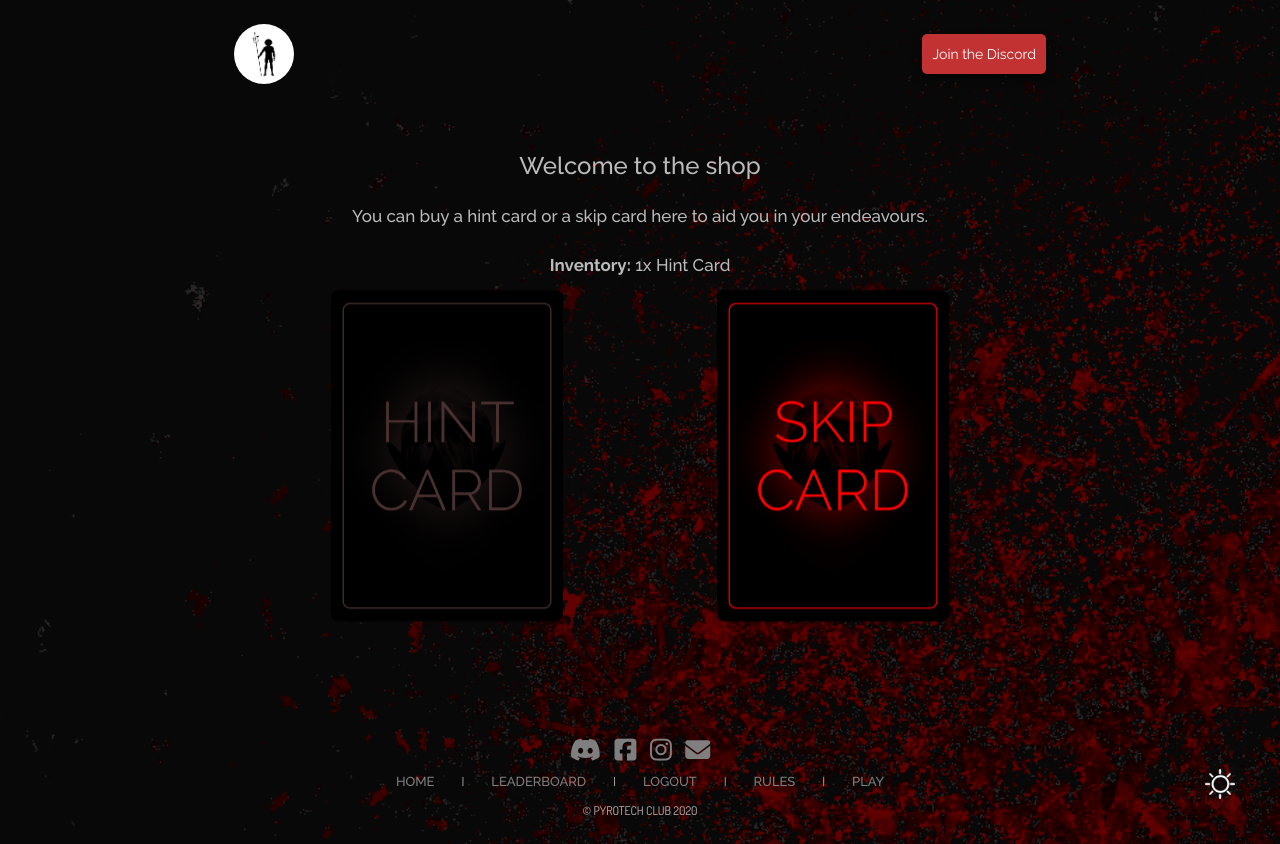
After one commit to Namya0303/crypt-php, a PHP site: page /shop.php in a window 1280 px wide. The commit adds this page. Run offline with PHP 8.4, Linux system fonts and the light colour scheme; the visitor is signed in with stand-in values (Sample User, id 1); tables that the repository leaves empty or names only in its code hold one stand-in row (values such as "Sample post"); some libraries are stand-ins or nearby versions.

Commit message:
Hint purchase works, skip will work soon, sorry

```diff
--- a/main.css
+++ b/main.css
@@ -552,6 +552,11 @@
 
     /* SHOP */
 
+    .inv p:hover span {
+        color: var(--secondary-color);
+        letter-spacing: 1px;
+    }
+
     .card {
         background-color: transparent;
         width: 65%;
@@ -597,6 +602,10 @@
         transform: rotateY(180deg);
         padding-top: 40%;
         color: red;
+    }
+
+    .invalid {
+        filter: grayscale(90%);
     }
 
     .card:hover .card-thing {
--- a/register.php
+++ b/register.php
@@ -99,11 +99,11 @@ if($_SERVER["REQUEST_METHOD"] == "POST"){
     if(empty($username_err) && empty($name_err) && empty($school_err) && empty($email_err) && empty($password_err) && empty($confirm_password_err)){
 
         // Prepare an insert statement
-        $sql = "INSERT INTO users (name, school, username, password, email, htmlno) VALUES (?, ?, ?, ?, ?, ?)";
+        $sql = "INSERT INTO users (name, school, username, password, email) VALUES (?, ?, ?, ?, ?)";
 
         if($stmt = mysqli_prepare($link, $sql)){
             //Bind variables to the prepared insert statementt as parameters
-            mysqli_stmt_bind_param($stmt, "sssssi", $param_name, $param_school, $param_username, $param_password, $param_email, $param_htmlno);
+            mysqli_stmt_bind_param($stmt, "sssss", $param_name, $param_school, $param_username, $param_password, $param_email);
 
             //set parameters
             $param_name = $name;
@@ -111,7 +111,7 @@ if($_SERVER["REQUEST_METHOD"] == "POST"){
             $param_username = $username;
             $param_password = password_hash($password, PASSWORD_DEFAULT);
             $param_email = $email;
-            $param_htmlno = 1;
+
 
             // Execute the prepared statment
             if(mysqli_stmt_execute($stmt)){
--- /dev/null
+++ b/shop.php
@@ -0,0 +1,343 @@
+<?php
+session_start();
+
+if (!isset($_SESSION['username']))
+{
+    $_SESSION['msg'] = "You have to log in first";
+    header('location: login');
+}
+
+//setting variables
+require_once "config.php";
+$loggedInUsername = $_SESSION['username'];
+$id = $_SESSION['id'];
+$lvlup = 1;
+$skip_points = 350;
+
+//checking if hint card is active
+$result = mysqli_query($link, "SELECT hintca FROM users WHERE id =$id");
+$result = mysqli_fetch_row($result);
+$hintca = $result[0]??null;
+
+//checking point balance
+$result = mysqli_query($link, "SELECT points FROM users WHERE id =$id");
+$result = mysqli_fetch_row($result);
+$points = $result[0]??null;
+
+//checking htmlno value
+//getting htmlno
+$result = mysqli_query($link, "SELECT htmlno FROM users WHERE id =$id");
+$result = mysqli_fetch_row($result);
+$htmlno = $result[0]??null;
+
+// buy hint card function -->
+    if(array_key_exists('hintt',$_POST)) {
+    $sql = "UPDATE users SET hintca = 1, points= $points - 100 WHERE id=$id";
+    // Prepare statement
+    $stmt = $link->prepare($sql);
+    // execute the query
+    $stmt->execute();
+    }
+// Skip Level Function -->
+    if(array_key_exists('skipp', $_POST)) {
+
+        if($htmlno == 0){
+            $sql = "UPDATE users SET lvl= lvl + $lvlup , points= points- $skip_points, htmlno = 1 WHERE id=$id";
+            // Prepare statement
+            $stmt = $link->prepare($sql);
+            // execute the query
+            $stmt->execute();
+        }
+        if($htmlno == 1){
+            $sql = "UPDATE users SET lvl= lvl + $lvlup , points= points - $skip_points, htmlno = 2 WHERE id=$id";
+            // Prepare statement
+            $stmt = $link->prepare($sql);
+            // execute the query
+            $stmt->execute();
+        }
+        if($htmlno == 2){
+            $sql = "UPDATE users SET lvl= lvl + $lvlup , points= points - $skip_points, htmlno = 3 WHERE id=$id";
+            // Prepare statement
+            $stmt = $link->prepare($sql);
+            // execute the query
+            $stmt->execute();
+        }
+        if($htmlno == 3){
+            $sql = "UPDATE users SET lvl= lvl + $lvlup , points= points - $skip_points, htmlno = 4 WHERE id=$id";
+            // Prepare statement
+            $stmt = $link->prepare($sql);
+            // execute the query
+            $stmt->execute();
+        }
+        if($htmlno == 4){
+            $sql = "UPDATE users SET lvl= lvl + $lvlup , points= points - $skip_points, htmlno = 5 WHERE id=$id";
+            // Prepare statement
+            $stmt = $link->prepare($sql);
+            // execute the query
+            $stmt->execute();
+        }
+        if($htmlno == 5){
+            $sql = "UPDATE users SET lvl= lvl + $lvlup , points= points - $skip_points, htmlno = 1 WHERE id=$id";
+            // Prepare statement
+            $stmt = $link->prepare($sql);
+            // execute the query
+            $stmt->execute();
+        }
+}
+?>
+<html>
+
+<meta name="viewport" content="width=device-width, initial-scale=1.0">
+<meta charset="utf-8">
+
+<head>
+
+    <title>Crypt@trix | Ordina@trix 20.0</title>
+
+    <link href='https://fonts.googleapis.com/css?family=Raleway:400,100,200,300,400italic,500,100italic,700' rel='stylesheet' type='text/css'>
+    <script src="fontawesome.js"></script>
+    <link rel="stylesheet" href="https://maxcdn.bootstrapcdn.com/bootstrap/3.3.7/css/bootstrap.min.css">
+    <link href="https://fonts.googleapis.com/css?family=Dosis|Open+Sans" rel="stylesheet">
+    <link href='main.css' rel='stylesheet' type='text/css'>
+    <link rel="icon" href="images/favicon.png" type="image/png">
+    <script src="https://ajax.googleapis.com/ajax/libs/jquery/3.3.1/jquery.min.js"></script>
+    <script src="https://maxcdn.bootstrapcdn.com/bootstrap/3.3.7/js/bootstrap.min.js"></script>
+
+</head>
+
+<body onload="myFunction()">
+
+    <!---  LOADER   --->
+
+    <div class="load" id="load">
+        <center>
+            <div class="loader">
+                <div class="rect1"></div>
+                <div class="rect2"></div>
+                <div class="rect3"></div>
+                <div class="rect4"></div>
+                <div class="rect5"></div>
+            </div>
+        </center>
+    </div>
+
+
+<div class="mainBod" id="mainBod">
+
+        <div class="modals">
+            <!--HINT CARD MODAL-->
+            <div class="modal fade bd-example-modal-lg" id="hints" tabindex="-1" role="dialog" aria-labelledby="date-trigger" aria-hidden="true">
+                    <div class="modal-dialog modal-lg modal-dialog-centered" role="document">
+                        <div class="modal-content">
+                            <div class="modal-header">
+                                <h2 class="modal-title text-center" id="script">Are You Sure?</h2>
+                            </div>
+                            <div class="modal-body">
+                                <h1>Do You Really Wanna Buy A Hint Card?</h1>
+                                <h3>For the Hint, You Must Pay A Price Enough to Put you Far Behind On The Leaderboard</h3>
+                                <h3>SO?????? ARE YOU WILLING TO PAY THE PRICE??</h3>
+                                <div class="row">
+                                <form method="post">
+                                <button name="hintt" onclick="this.disabled=true;this.value='Submitting...'; this.form.submit();" type="submit">I Need It</button></form> <button type="button" class="close" data-dismiss="modal" aria-label="Close">Eh, I'll Pass</button>
+</div>
+                            </div>
+
+                        </div>
+                    </div>
+                </div>
+
+                <!-- SKIP CARD MODAL -->
+                <div class="modal fade bd-example-modal-lg" id="yeet" tabindex="-1" role="dialog" aria-labelledby="date-trigger2" aria-hidden="true">
+                    <div class="modal-dialog modal-lg modal-dialog-centered" role="document">
+                        <div class="modal-content">
+                            <div class="modal-header">
+                                <h2 class="modal-title text-center" id="script">Are You Sure?</h2>
+                            </div>
+                            <div class="modal-body">
+                                <h1>Do You Really Wanna SKIP THIS LEVEL?</h1>
+                                <h3>TO SKIP THIS LEVEL, You Must Pay A Price Enough to Put you Far Behind On The Leaderboard</h3>
+                                <h3>SO?????? ARE YOU WILLING TO PAY THE PRICE??</h3>
+                                <div class="row">
+                                <form method="post">
+                                <button name="skipp" onclick="this.disabled=true;this.value='Submitting...'; this.form.submit();" type="submit">I Need It</button></form> <button type="button" class="close" data-dismiss="modal" aria-label="Close">Eh, I'll Pass</button>
+</div>
+                            </div>
+
+                        </div>
+                    </div>
+                </div>
+            </div>
+
+
+        <!---  NAVBAR   --->
+
+        <div class="navbar">
+            <div class="row">
+                <div class="col-md-2"></div>
+                <div class="col-md-8">
+                    <a href="index" class="logo-nav"><img src="images/ordin.png"></a>
+                    <a class="button" href="https://discord.gg/GCbVdag" target="_blank">Join the Discord</a>
+                </div>
+                <div class="col-md-2"></div>
+            </div>
+        </div>
+
+        <!--- DARK MODE SWITCH --->
+
+        <div class="theme-switch-wrapper">
+            <label class="theme-switch" for="checkbox">
+                <input type="checkbox" id="checkbox" />
+                <div class="slider round">
+                    <center>
+                        <img src="images/sun.png" class="sun">
+                        <img src="images/moon.png" class="moon">
+                    </center>
+                </div>
+            </label>
+        </div>
+
+        <!--- HOME --->
+
+        <div class="row home">
+            <div class="col-md-2"></div>
+            <div class="col-md-8">
+                <div class="writen center fade">
+                    <h3>Welcome to the shop</h3>
+                    <p>You can buy a hint card or a skip card here to aid you in your endeavours.</p>
+                    <?php if($hintca != 0) :?>
+                        <p class="inv"><b>Inventory:</b><span> 1x Hint Card</span></p>
+                    <?php endif ?>
+                    <div class="row">
+                        <center>
+
+                        <!--HINT CARD-->
+                        <?php if($hintca == 0 and $points >= 100) : ?>
+                            <div class="col-md-6">
+                                <div class="card">
+                                    <div class="card-thing">
+                                        <div class="card-front">
+                                            <img src="images/hint.png">
+                                        </div>
+                                        <div class="card-back">
+                                            <h4>Buy a Hint Card</h4>
+                                            <p><b>Price-</b> 100 points</p><br>
+                                            <button class="button" data-toggle="modal" id="date-trigger" data-target="#hints">Buy it</button>
+                                        </div>
+                                    </div>
+                                </div>
+                            </div>
+                        <?php endif; ?>
+                        <?php if($hintca != 0) : ?>
+                            <div class="col-md-6">
+                                <div class="card">
+                                    <div class="card-thing">
+                                        <div class="card-front invalid">
+                                            <img src="images/hint.png" >
+                                        </div>
+                                        <div class="card-back invalid">
+                                            <h4>Buy a Hint Card</h4>
+                                            <p><b>Price-</b> 100 points</p><br>
+                                            <button class="button" data-toggle="modal" id="date-trigger" data-target="#hints" disabled>You Already Have a Hint Card</button>
+                                        </div>
+                                    </div>
+                                </div>
+                            </div>
+                        <?php endif; ?>
+                        <?php if($points < 100 and $hintca == 0 ) : ?>
+                            <div class="col-md-6">
+                                <div class="card">
+                                    <div class="card-thing">
+                                        <div class="card-front invalid">
+                                            <img src="images/hint.png">
+                                        </div>
+                                        <div class="card-back invalid">
+                                            <h4>Buy a Hint Card</h4>
+                                            <p><b>Price-</b> 100 points</p><br>
+                                            <button class="button" data-toggle="modal" id="date-trigger" data-target="#hints" disabled>Insufficiant Funds:(</button>
+                                        </div>
+                                    </div>
+                                </div>
+                            </div>
+                        <?php endif; ?>
+
+                        <!--SKIP CARD-->
+                        <?php if($points >= 350) : ?>
+                            <div class="col-md-6">
+                                <div class="card">
+                                    <div class="card-thing">
+                                        <div class="card-front">
+                                            <img src="images/skip.png">
+                                        </div>
+                                        <div class="card-back">
+                                            <h4>Buy a Skip Card</h4>
+                                            <p><b>Price-</b> 350 points</p><br>
+                                            <button class="button" data-toggle="modal" id="date-trigger2" data-target="#yeet">Buy it</button>
+                                        </div>
+                                    </div>
+                                </div>
+                            </div>
+                        <?php endif ?>
+                        <?php if($points < 350) : ?>
+                            <div class="col-md-6">
+                                <div class="card">
+                                    <div class="card-thing">
+                                        <div class="card-front invalid">
+                                            <img src="images/skip.png">
+                                        </div>
+                                        <div class="card-back invalid">
+                                            <h4>Buy a Skip Card</h4>
+                                            <p><b>Price-</b> 350 points</p><br>
+                                            <button class="button" disabled>Insufficiant Funds:(</button>
+                                        </div>
+                                    </div>
+                                </div>
+                            </div>
+                        <?php endif ?>
+
+                        </center>
+                    </div>
+                </div>
+            </div>
+            <div class="col-md-2"></div>
+        </div>
+
+        <!---  FOOTER   --->
+
+        <div id="end">
+            <center>
+                <div class="footer-text">
+                    <a href="https://discord.gg/GCbVdag" class="page-links discord" target="_blank"><i class="fab fa-discord"></i></a>
+                    <a href="https://www.facebook.com/Ordinatrix20.0/" class="page-links facebook" target="_blank"><i class="fab fa-facebook-square"></i></a>
+                    <a href="https://www.instagram.com/ordinatrix20.0/" class="page-links instagram" target="_blank"><i class="fab fa-instagram"></i></a>
+                    <a href="mailto:ordinatrix10@gmail.com" class="page-links email" target="_blank"><i class="fas fa-envelope"></i></a>
+                    <div class="footer-copy font-alt">
+                        <a href="index">Home</a>
+                        |
+                        <a href="leaderboard">Leaderboard</a>
+                        |
+                        <a href="logout">Logout</a>
+                        |
+                        <a href="rules">Rules</a>
+                        |
+                        <a href="question-1">PlaY</a>
+                    </div>
+                    <div class="footer-copy font-alt">
+                        © Pyrotech Club 2020
+                    </div>
+                </div>
+            </center>
+        </div>
+
+    </div>
+    <script src="https://www.gstatic.com/firebasejs/7.14.5/firebase-app.js"></script>
+    <script src="https://www.gstatic.com/firebasejs/7.14.5/firebase-database.js"></script>
+    <script src="https://www.gstatic.com/firebasejs/7.14.5/firebase-auth.js"></script>
+    <script src="https://www.gstatic.com/firebasejs/7.14.5/firebase-storage.js"></script>
+    <script src="https://www.gstatic.com/firebasejs/7.14.5/firebase-analytics.js"></script>
+    <script src="https://ajax.googleapis.com/ajax/libs/jquery/3.3.1/jquery.min.js"></script>
+    <script src="https://cdnjs.cloudflare.com/ajax/libs/popper.js/1.14.7/umd/popper.min.js" integrity="sha384-UO2eT0CpHqdSJQ6hJty5KVphtPhzWj9WO1clHTMGa3JDZwrnQq4sF86dIHNDz0W1" crossorigin="anonymous"></script>
+    <script src="init.js"></script>
+    <script src="index.js"></script>
+</body>
+
+</html>
```
Also changed, not shown: log.txt (+17 -0 lines), rules.php (renamed from rules.html, +7 -7 lines), shop.html (deleted, +0 -151 lines), .htaccess (added), newton.php (renamed from newton.html), wrld.php (renamed from wrld.html).
